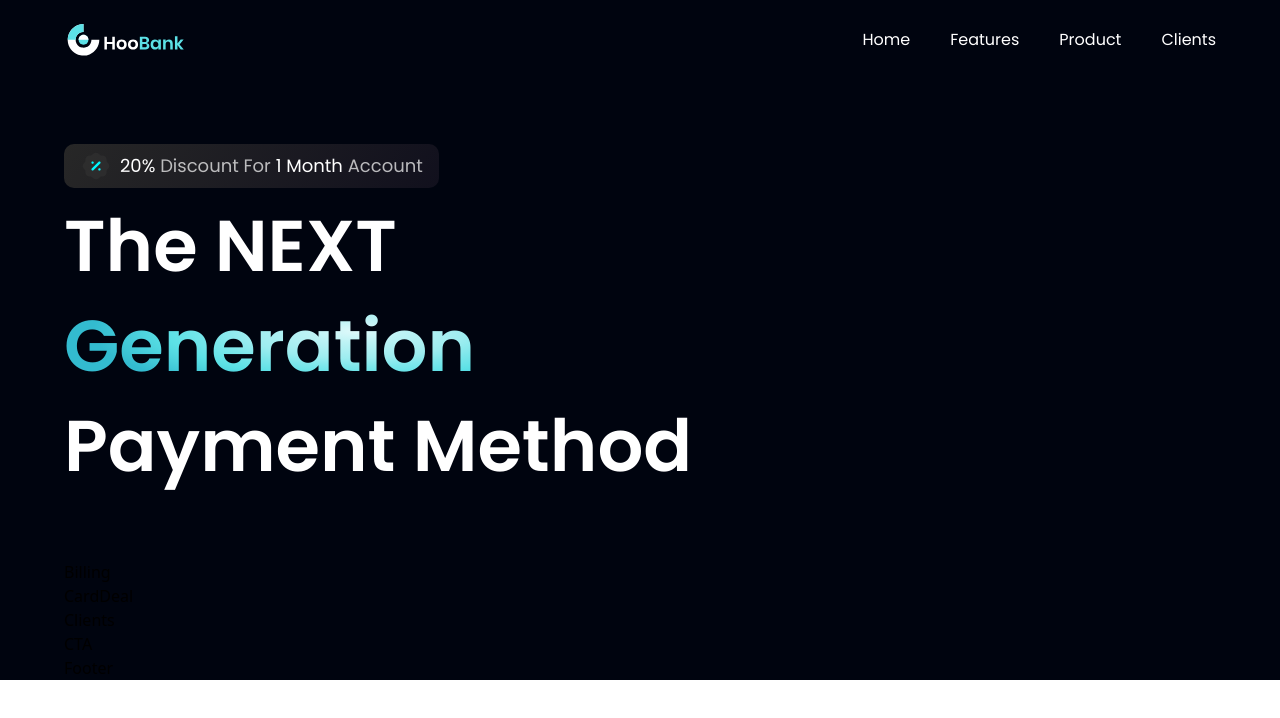
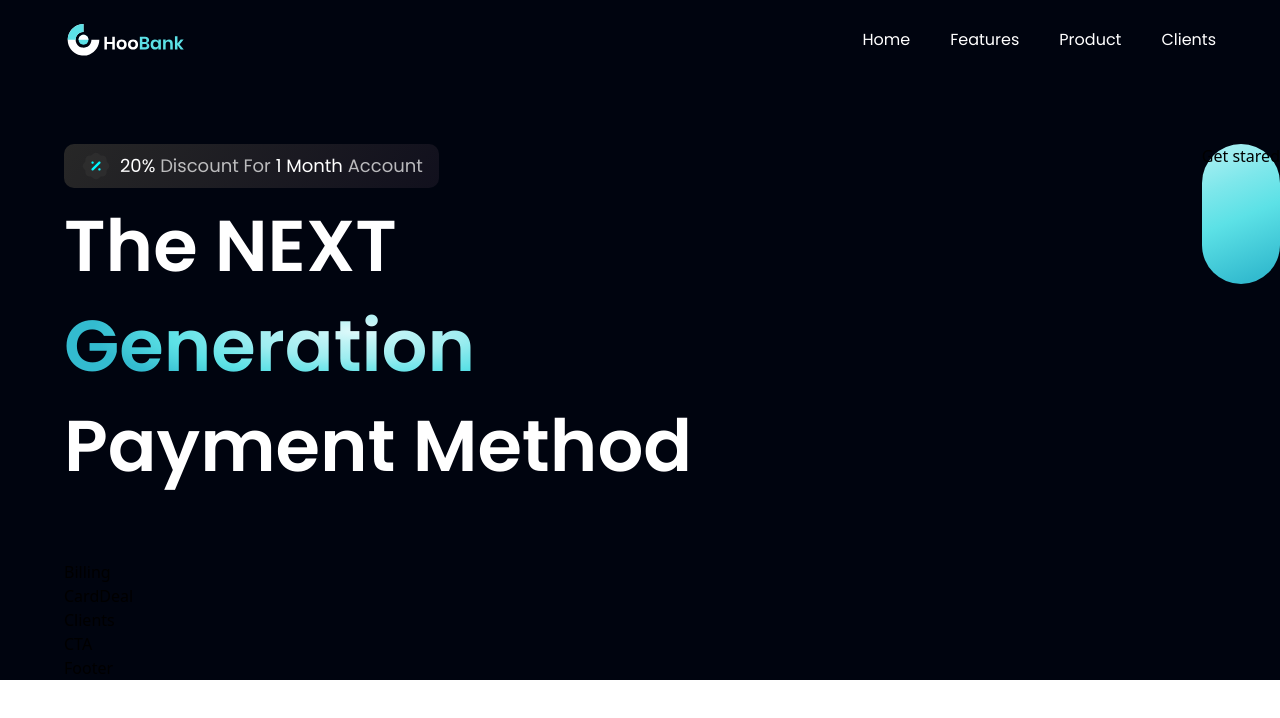
Before and after one commit to AMJchamod/Mordern_Bank_Ui_React-Vite-Tailwind, a React (Vite) app: page / in a window 1280 px wide. Shown: the top 718 px of the page. Built offline with nearby package versions, Linux system fonts and the light colour scheme.

Commit message:
add button in to hero section

```diff
--- a/src/App.jsx
+++ b/src/App.jsx
@@ -26,6 +26,7 @@ const App = () => (
     <div className={`bg-primary ${styles.flexStart}`}>
       <div className={`${styles.boxWidth}`}>
         <Hero />
+
       </div>
     </div>
 
--- /dev/null
+++ b/src/components/Getstared.jsx
@@ -0,0 +1,11 @@
+
+import styles from '../style';
+
+ const Getstared =()=>(
+    <div className={`${styles.flexcenter}w-[140px] h-[140px] rounded-full bg-blue-gradient `}>
+        Get stared
+    </div>
+
+ )
+
+ export default Getstared
--- a/src/components/Hero.jsx
+++ b/src/components/Hero.jsx
@@ -1,6 +1,8 @@
 import React from 'react'
 import styles from '../style';
 import { discount, robot } from '../assets';
+import Getstared from './Getstared';
+
 
 
 const Hero = () => (                                          //i just use  custom styles in here
@@ -19,7 +21,10 @@ const Hero = () => (                                          //i just use  cust
         <h1 className='flex-1 font-poppins font-semibold ss:text-[72px]  text-[52px] text-white ss:leading-[100px] leading-[75px]'>The NEXT<br className='sm:block hidden' /> {""} <span className='text-gradient'>Generation</span><br /> Payment Method</h1>
       </div>
     </div>
+    <Getstared/>
   </section>
+
+
 )
 
 export default Hero
```
